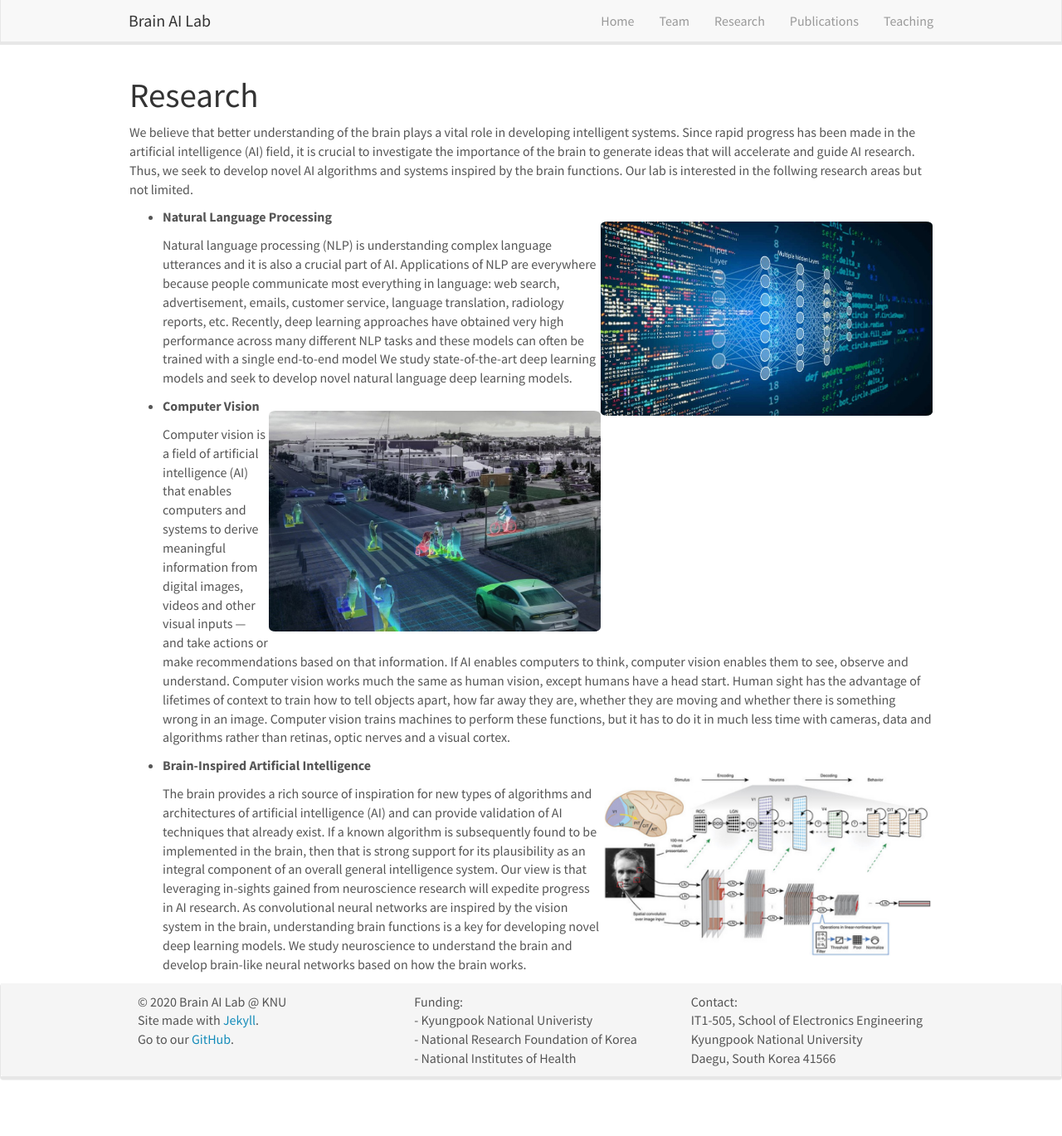
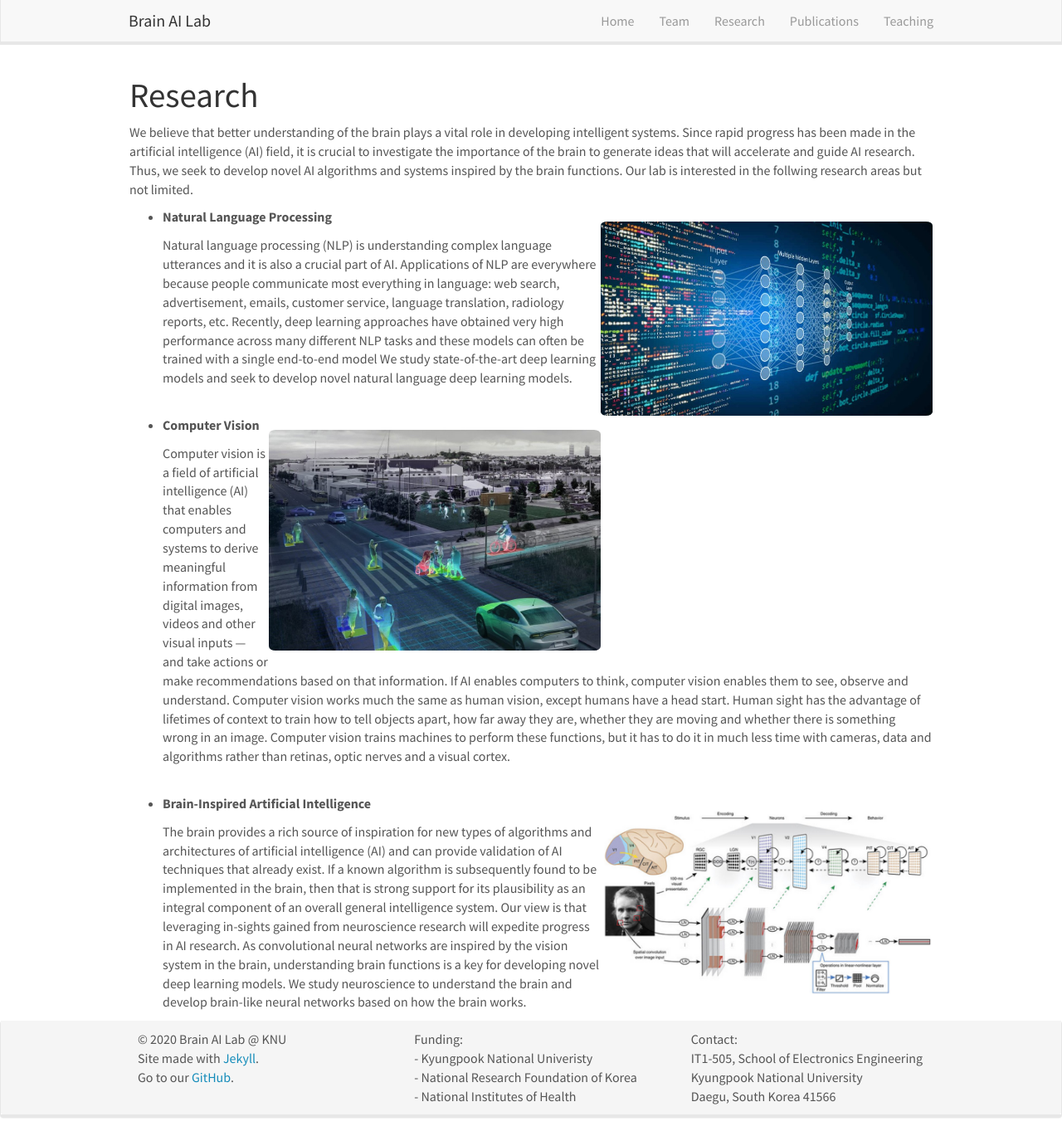
Before and after one commit to KNU-BrainAI/knu-brainai.github.io, a Jekyll site: the page built from _pages/research.md, in a window 1280 px wide and 1369 px high. Shown: the whole window at 83% size. Built offline with Jekyll 4.4.1, drawn with Linux system fonts in a browser that asks for light colours; nearby versions of some CDN libraries.

```diff
--- a/_pages/research.md
+++ b/_pages/research.md
@@ -8,16 +8,16 @@ permalink: /research/
 
 # Research
 
-We believe that better understanding of the brain plays a vital role in developing intelligent systems. Since rapid progress has been made in the artificial intelligence (AI) field, it is crucial to investigate the importance of the brain to generate ideas that will accelerate and guide AI research. Thus, we seek to develop novel AI algorithms and systems inspired by the brain functions. Our lab is interested in the follwing research areas but not limited.
+We believe that better understanding of the brain plays a vital role in developing intelligent systems. Since rapid progress has been made in the artificial intelligence (AI) field, it is crucial to investigate the importance of the brain to generate ideas that will accelerate and guide AI research. Thus, we seek to develop novel AI algorithms and systems inspired by the brain functions. Our lab is interested in the follwing research areas but not limited.<br>
 
 - **Natural Language Processing** ![]({{ site.url }}{{ site.baseurl }}/images/nlp.jpg){: style="width: 400px; float: right"}
 
-  Natural language processing (NLP) is understanding complex language utterances and it is also a crucial part of AI. Applications of NLP are everywhere because people communicate most everything in language: web search, advertisement, emails, customer service, language translation, radiology reports, etc. Recently, deep learning approaches have obtained very high performance across many different NLP tasks and these models can often be trained with a single end-to-end model We study state-of-the-art deep learning models and seek to develop novel natural language deep learning models.
+  Natural language processing (NLP) is understanding complex language utterances and it is also a crucial part of AI. Applications of NLP are everywhere because people communicate most everything in language: web search, advertisement, emails, customer service, language translation, radiology reports, etc. Recently, deep learning approaches have obtained very high performance across many different NLP tasks and these models can often be trained with a single end-to-end model We study state-of-the-art deep learning models and seek to develop novel natural language deep learning models.<br><br>
 
 
 - **Computer Vision** ![]({{ site.url }}{{ site.baseurl }}/images/cv.jpg){: style="width: 400px; float: right"}
 
-  Computer vision is a field of artificial intelligence (AI) that enables computers and systems to derive meaningful information from digital images, videos and other visual inputs — and take actions or make recommendations based on that information. If AI enables computers to think, computer vision enables them to see, observe and understand. Computer vision works much the same as human vision, except humans have a head start. Human sight has the advantage of lifetimes of context to train how to tell objects apart, how far away they are, whether they are moving and whether there is something wrong in an image. Computer vision trains machines to perform these functions, but it has to do it in much less time with cameras, data and algorithms rather than retinas, optic nerves and a visual cortex.
+  Computer vision is a field of artificial intelligence (AI) that enables computers and systems to derive meaningful information from digital images, videos and other visual inputs — and take actions or make recommendations based on that information. If AI enables computers to think, computer vision enables them to see, observe and understand. Computer vision works much the same as human vision, except humans have a head start. Human sight has the advantage of lifetimes of context to train how to tell objects apart, how far away they are, whether they are moving and whether there is something wrong in an image. Computer vision trains machines to perform these functions, but it has to do it in much less time with cameras, data and algorithms rather than retinas, optic nerves and a visual cortex.<br><br>
 
 - **Brain-Inspired Artificial Intelligence** ![]({{ site.url }}{{ site.baseurl }}/images/cnn.png){: style="width: 400px; float: right"}
 
```
